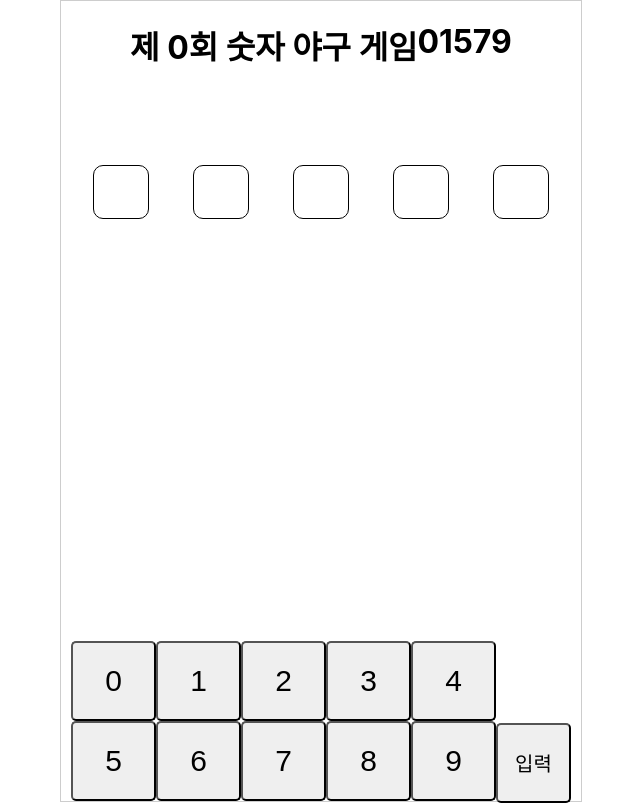
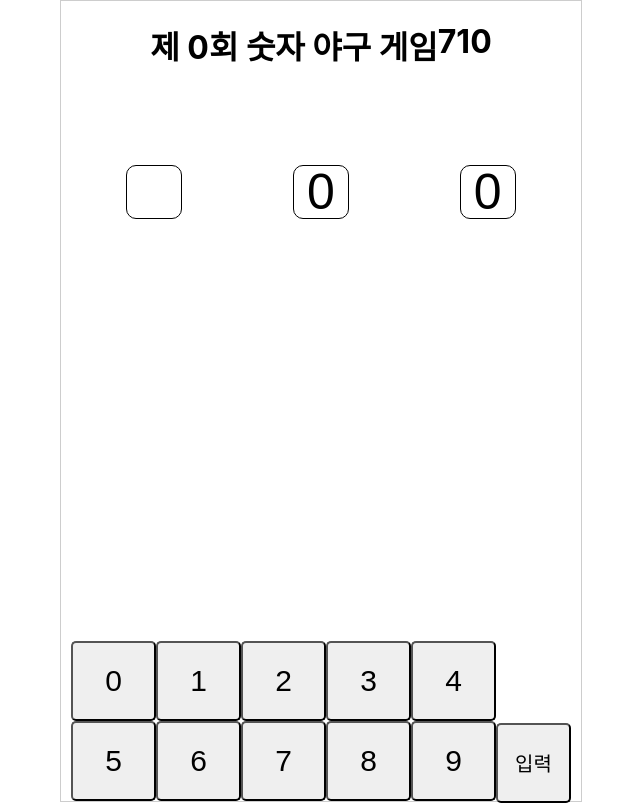
Before and after one commit to jjjl-coding/heystartnow, a React (Create React App) app: page / in a window 1280 px wide. Shown: the whole page, without its empty margins (319-959 px from the left). Built offline with nearby package versions, Linux system fonts and the light colour scheme.

Commit message:
enter 누를 시 다음 인풋 포커스

```diff
--- a/src/AnswerInput.tsx
+++ b/src/AnswerInput.tsx
@@ -14,25 +14,36 @@ export function AnswerInput({
   maxLength,
   inputFocus,
 }: Props) {
-  // const inputFocused: any = Array.from({ length: maxLength }, () => {
-  //   return useRef<HTMLInputElement>(null);
-  // });
+  const inputFocused: any = Array.from({ length: maxLength }, () => {
+    return useRef<HTMLInputElement>(null);
+  });
 
-  // useEffect(() => {
-  //   console.log(inputFocused[inputFocus].current);
-  //   inputFocused[inputFocus].current.focus();
-  // });
+  useEffect(() => {
+    inputFocused[inputFocus].current.focus();
+  }, [inputFocus]);
 
   function oninput(e: any) {
-    let number = Number(e.target.value);
-    if (e.target.value.length > 1) {
-      number = e.target.value[e.target.value.length - 1];
-    }
+    const number = Number(e.target.value[e.target.value.length - 1]);
+    console.log(e);
     changeInputValue(number);
   }
 
   function changeInputfocus(e: any) {
+    e.target.value = null;
     setInputFocus(Number(e.target.id));
+    console.log(e.target.value);
+  }
+  function changeInputfocus2(e: any) {
+    if (!Number.isNaN(Number(e.key))) {
+      const number = Number(e.key);
+      changeInputValue(number);
+    } else if (e.key === "Enter") {
+      if (inputFocus === maxLength - 1) {
+        setInputFocus(0);
+      } else {
+        setInputFocus(inputFocus + 1);
+      }
+    }
   }
 
   return (
@@ -41,10 +52,11 @@ export function AnswerInput({
         return (
           <InputBox
             id={String(index)}
-            //ref={inputFocused[index]}
+            ref={inputFocused[index]}
             onFocus={changeInputfocus}
+            onKeyDown={changeInputfocus2}
             type="number"
-            onInput={oninput}
+            //onInput={oninput}
             value={inputValues[index]}
           ></InputBox>
         );
--- a/src/App.tsx
+++ b/src/App.tsx
@@ -8,9 +8,11 @@ import { Footer } from "./Footer";
 import { Header } from "./Header";
 
 function App() {
-  const maxLength = 5;
+  const maxLength = 3;
   const [inputFocus, setInputFocus] = useState(0);
-  const [inputValues, setInputValues] = useState<number[]>([]);
+  const [inputValues, setInputValues] = useState<number[]>(
+    Array.from({ length: maxLength }, () => 0)
+  );
   const [gameCount, setGameCount] = useState(0);
   const [gameEnd, setGameEnd] = useState(false);
   const [randomNumber, setRandomNumber] = useState<number[]>(
@@ -42,10 +44,11 @@ function App() {
   function ClearGame() {
     setGameEnd(false);
     setCardListValues([]);
-    setInputValues([]);
+    setInputValues(Array.from({ length: maxLength }, () => 0));
     setInputFocus(0);
     setRandomNumber(getRandomNumberList(maxLength));
     setGameCount(gameCount + 1);
+    console.log(inputValues);
   }
 
   return (
@@ -58,6 +61,7 @@ function App() {
           <button
             onClick={() => {
               ClearGame();
+              console.log(inputValues);
             }}
           >
             다시하기
```
